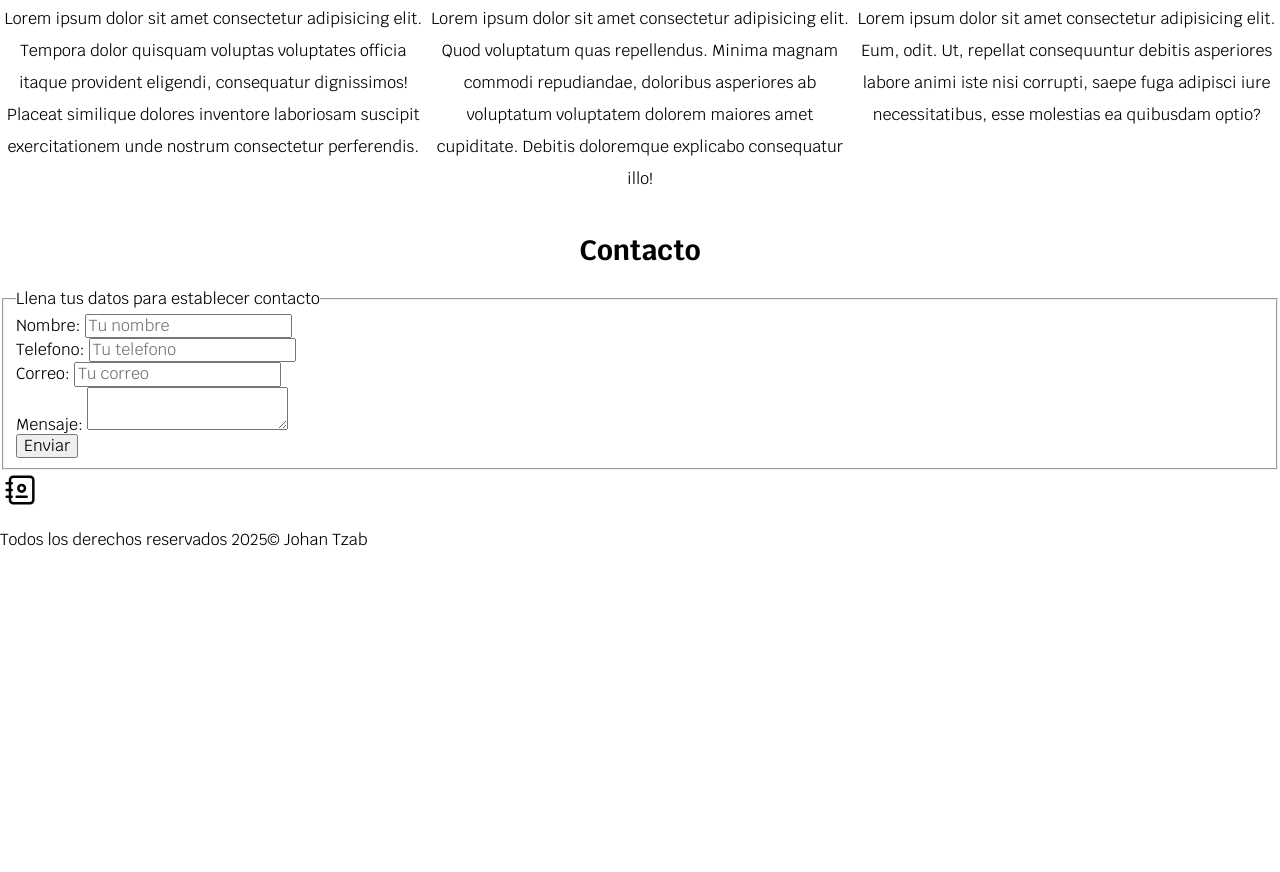
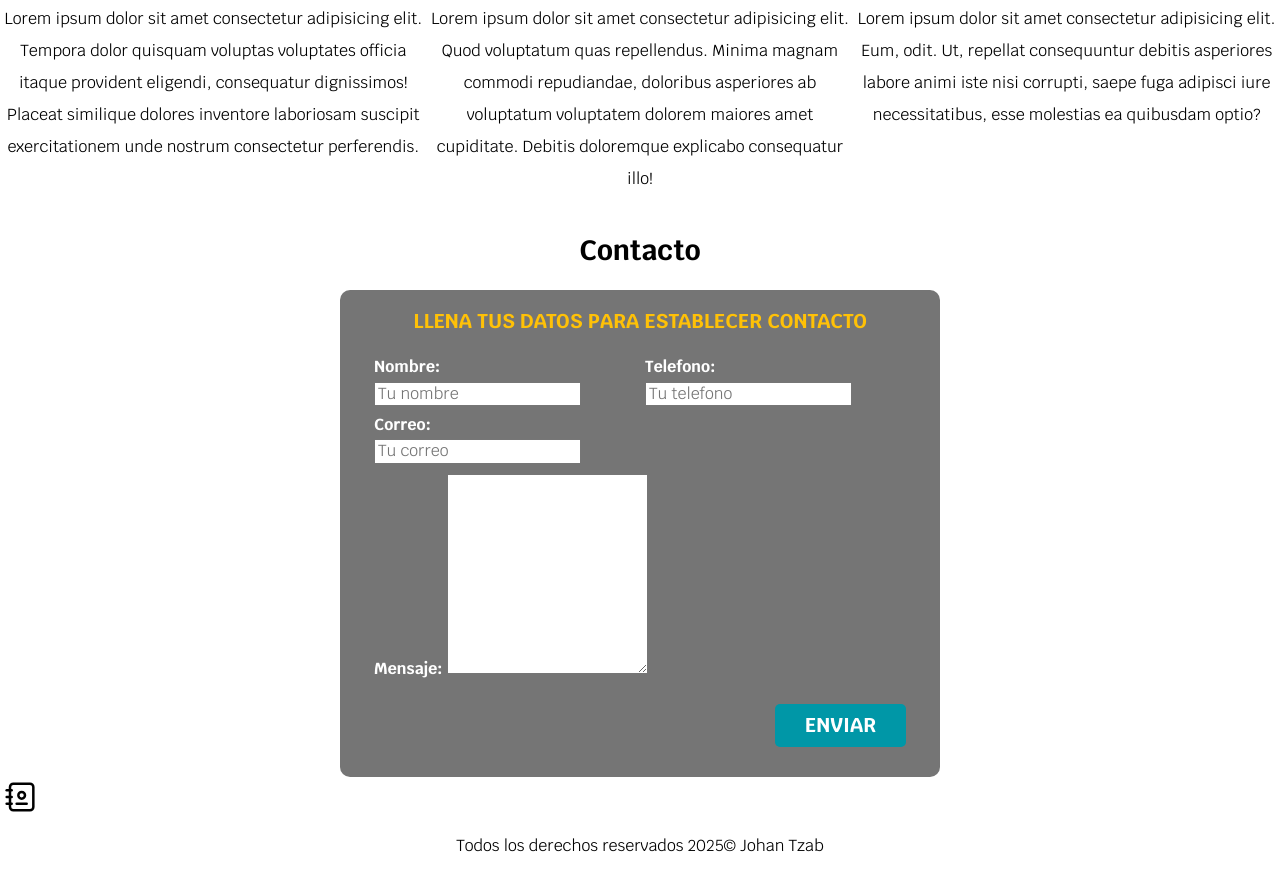
Before and after one commit to Johan5348/Programacion-WEB, a plain HTML site: page Developer-page-7SA/Index.html in a window 1280 px wide. Shown: the part 886-1758 px from the top of the page. Before the commit the page ends 1451 px from the top, so only its background shows below. Drawn offline with Linux system fonts and the light colour scheme; files that its build step writes are made by us from their sources; files whose address does not match are found by name.

Commit message:
SPA finished

```diff
--- a/Developer-page-7SA/Index.html
+++ b/Developer-page-7SA/Index.html
@@ -84,33 +84,41 @@
             <p>Lorem ipsum dolor sit amet consectetur adipisicing elit. Eum, odit. Ut, repellat consequuntur debitis asperiores labore animi iste nisi corrupti, saepe fuga adipisci iure necessitatibus, esse molestias ea quibusdam optio?</p>
         </section>
     </div>
-</main>
+
 <section>
     <h2>Contacto</h2>
-    <form>
+    <form class="Formulario">
+
 <fieldset>
     <legend>
-Llena tus datos para establecer contacto</legend>
-<div>
+Llena tus datos para establecer contacto
+</legend>
+<div class="contenedor-campos">
+<div class="Campo">
+
     <label>Nombre:</label>
     <input type="text"placeholder="Tu nombre">
 </div>
-<div>
+<div class="Campo">
     <label>Telefono:</label>
     <input type="tel"placeholder="Tu telefono">
 </div>
-<div>
+<div class="Campo">
     <label>Correo:</label>
     <input type="email"placeholder="Tu correo">
 </div>
-<div>
+<div class="Campo">
     <label>Mensaje:
         <textarea></textarea>
     </label>
 </div>
-<div>
-    <input type="submit" value ="Enviar">
 </div>
+<div class="Alinear-derecha flex">
+    <input class="boton w-sm-100" type="submit"value="Enviar">
+
+
+</div>
+
 </fieldset>
     </form>
     <svg xmlns="http://www.w3.org/2000/svg" viewBox="0 0 24 24" fill="none" stroke="currentColor" stroke-linecap="round" stroke-linejoin="round" width="40" height="40" stroke-width="1.5">
@@ -122,7 +130,8 @@ Llena tus datos para establecer contacto</legend>
         <path d="M4 16h3"></path>
       </svg>
 </section>
-<footer>
+</main>
+<footer class="footer">
     <p>Todos los derechos reservados 2025© Johan Tzab</p>
 </footer>
 </body>
--- a/Developer-page-7SA/styles.css
+++ b/Developer-page-7SA/styles.css
@@ -141,13 +141,16 @@ h1,h2,h3{
     /*Ancho del boton*/
     width: 90%;
     text-align: center;
+    border: none;
 }
 @media(min-width:768px){
     .boton{
         width: auto;
     }
 }
-
+.boton:hover{
+    cursor: pointer;
+}
 /* Mis servicios */
 @media (min-width: 768px) {
     .servicios {
@@ -181,3 +184,79 @@ h1,h2,h3{
     justify-content: space-evenly;
     align-items: center;
 }
+/*Contacto*/
+.Formulario{
+    background-color: var(---gris);
+    width: min(60rem, 100%);/*Manera de ahorrar MQ*/
+    margin: 0 auto;
+    padding: 2rem;
+    border-radius: 1rem;
+}
+.Formulario fieldset{
+    border: none;
+
+}
+.Formulario legend{
+  text-align: center;
+  font-size: 2rem;
+  font-weight: bold;
+  margin-bottom: 2rem;
+  text-transform: uppercase;
+  color: var(--primario);
+}
+.contenedor-campos{
+
+}
+.Campo{
+    margin-bottom: 1rem;
+}
+.Campo label{
+    color: var(--blanco);
+    margin-bottom: .5rem;
+    /* Tomara el espacio disponible*/
+    display: block;
+    font-weight: bold;
+}
+.input-text{
+    width: 100%;
+    border: none;
+    padding: 1rem;
+    border-radius: .5rem;
+}
+.Campo textarea{
+    height: 20rem
+
+}
+.w-sm-100{
+    width: 100%;
+}
+@media(min-width:768px){
+    .w-sm-100{
+        width: auto;
+    }
+}
+.flex{
+    display: flex;
+   justify-content: right
+}
+/*linear-derecha{
+    justify-content: flex-end;
+}*/
+/*Acomodar campos*/
+@media(min-width:768px){
+    .contenedor-campos{
+        display: grid;
+        grid-template-columns: repeat(2, 1fr);
+        column-gap: 1rem;
+        grid-template-rows: auto auto 20rem;/*Darle espacio a cada fila*/
+
+    }
+    .Campo:nth-child(3),
+    .Campo:nth-child(4){
+        /*Va de la columna 1 al 3*/
+        grid-column: 1/3;
+    }
+}
+.footer{
+    text-align: center;
+}
```
Also changed, not shown: 1 other file.
